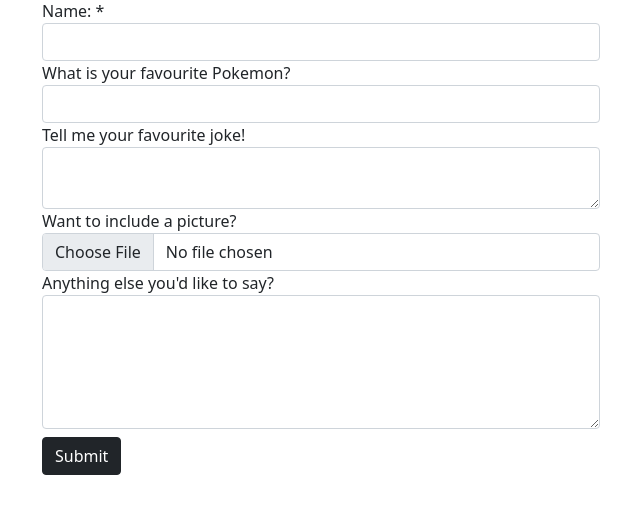
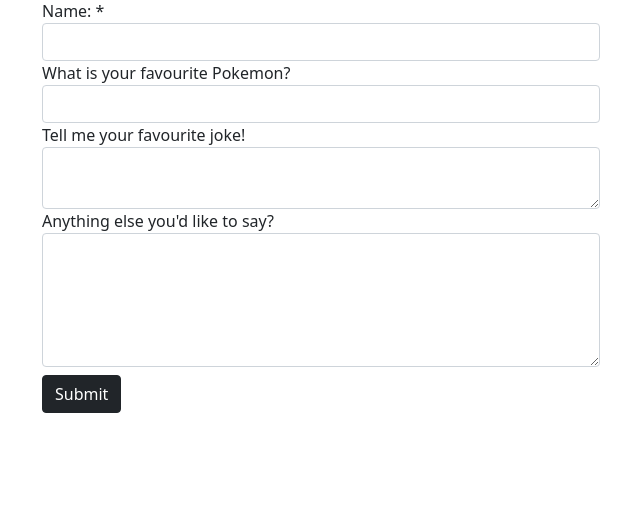
Before and after one commit to shiraej/pwebsite, a Django app: page /guestbook/entry/ in a window 1280 px wide. Shown: the part 195-709 px from the top of the page, without its empty margins (319-959 px from the left). Run offline with Django 3.2, Linux system fonts and the light colour scheme; the visitor is signed in with stand-in values (Sample User, id 1); parts of the project's set-up code (start-up, migrations or seed data) failed here and were passed over.

Commit message:
small fixes: changed default map tiles, changed adventure description to textfield, got rid of picture in guestbook, edited thankyou for signing page, fixed some css

```diff
--- a/gallery/hikemap.py
+++ b/gallery/hikemap.py
@@ -35,8 +35,8 @@
 	#generate map
 	mymap = folium.Map( location=[ df.Latitude.mean(), df.Longitude.mean() ], zoom_start=12, tiles=None)
 
+	folium.TileLayer('https://{s}.tile.opentopomap.org/{z}/{x}/{y}.png', max_zoom=17, name= 'Topo Map - Higher Zoom', attr='Map data: &copy; <a href="https://www.openstreetmap.org/copyright">OpenStreetMap</a> contributors, <a href="http://viewfinderpanoramas.org">SRTM</a> | Map style: &copy; <a href="https://opentopomap.org">OpenTopoMap</a> (<a href="https://creativecommons.org/licenses/by-sa/3.0/">CC-BY-SA</a>)').add_to(mymap)
 	folium.TileLayer('http://tile.stamen.com/terrain/{z}/{x}/{y}.jpg', attr='terrain-bcg', name='Terrain Map', max_zoom=13).add_to(mymap)
-	folium.TileLayer('https://{s}.tile.opentopomap.org/{z}/{x}/{y}.png', max_zoom=17, name= 'Topo Map - Higher Zoom', attr='Map data: &copy; <a href="https://www.openstreetmap.org/copyright">OpenStreetMap</a> contributors, <a href="http://viewfinderpanoramas.org">SRTM</a> | Map style: &copy; <a href="https://opentopomap.org">OpenTopoMap</a> (<a href="https://creativecommons.org/licenses/by-sa/3.0/">CC-BY-SA</a>)').add_to(mymap)
 
 	#draw route
 	folium.PolyLine(points, color='red', weight=4.5, opacity=1).add_to(mymap)
--- a/gallery/models.py
+++ b/gallery/models.py
@@ -20,7 +20,7 @@ def make_gps_path (instance, filename):
 class Adventure(models.Model):
 	name = models.CharField(max_length = 100)
 	dates = models.CharField(max_length = 100)
-	description = models.CharField(max_length = 1000)
+	description = models.TextField(max_length = 5000)
 	gpstrax = models.FileField(upload_to = make_gps_path, blank = True)
 
 	def cover_photo (self):
--- a/guestbook/models.py
+++ b/guestbook/models.py
@@ -9,7 +9,6 @@ class GuestbookEntry (models.Model):
 	entry_name = models.CharField('Name', max_length = 100, blank = False)
 	entry_fav_pkmn = models.CharField('What is your favourite Pokemon?', max_length = 100, blank=True)
 	entry_fav_joke = models.CharField('Tell me your favourite joke!', max_length=500, blank = True)
-	entry_picture = models.ImageField('Want to include a picture?', upload_to = 'uploads/', blank = True)
 	entry_blurb = models.CharField('Anything else you\'d like to say?', max_length = 400, blank = True)
 
 	def __str__(self):
@@ -21,8 +20,6 @@ class GuestbookEntry (models.Model):
 		if self.entry_fav_joke == '':
 			self.entry_fav_joke = 'How many ants can you fit in an appartment building? \n \n -ten-ants!'
 			#make loop function to loop through silly jokes
-		if self.entry_picture == '':
-			self.entry_picture = "../media/rickastley.png"
 		if self.entry_blurb == '':
 			self.entry_blurb = "something interesting"
 
@@ -33,7 +30,7 @@ class GuestbookForm(ModelForm):
 			'entry_name' : TextInput(attrs={'class':'form-control col-6'}),
 			'entry_fav_pkmn' : TextInput(attrs={'class':'form-control', 'value':""}),
 			'entry_fav_joke' : Textarea(attrs={'cols': 40, 'rows':2, 'class':'form-control'}),
-			'entry_picture' : FileInput(attrs={'class':'form-control'}),
+
 
 			'entry_blurb': Textarea(attrs={'cols': 40, 'rows': 5, 'class':'form-control'}),
 
--- a/guestbook/templates/guestbook/thankyouredirect.html
+++ b/guestbook/templates/guestbook/thankyouredirect.html
@@ -5,7 +5,7 @@
 <div class="container py-5">
 	<div class = 'col-md-12 text-center' >
 
-			<img src="{% static 'img/drawing-1.svg' %}" alt='islandsharc drawing' class='img-shrink-250 mx-5'>
+			<img src="{% static 'img/drawing-2.svg' %}" alt='islandsharc drawing' class='img-shrink-250 mx-5'>
 			<h1>
 				Thank you for signing!
 			</h1>
--- a/guestbook/views.py
+++ b/guestbook/views.py
@@ -23,11 +23,13 @@ def guestentry(request):
         form = GuestbookForm()
         homepage_link = reverse('homepage')
     return render(request, 'guestbook/form.html', {'form': form, 'homepage_link':homepage_link})
+
 @login_required
 def guestbook(request):
     latest_guestbook = GuestbookEntry.objects.order_by('entry_date').reverse()
     context = {'latest_guestbook': latest_guestbook}
     return render(request, 'guestbook/guestbook.html', context)
 
+@login_required
 def thankyou(request):
     return(render(request, 'guestbook/thankyouredirect.html'))
```
Also changed, not shown: guestbook/templates/guestbook/guestbook.html (+2 -5 lines), 1 other file.
